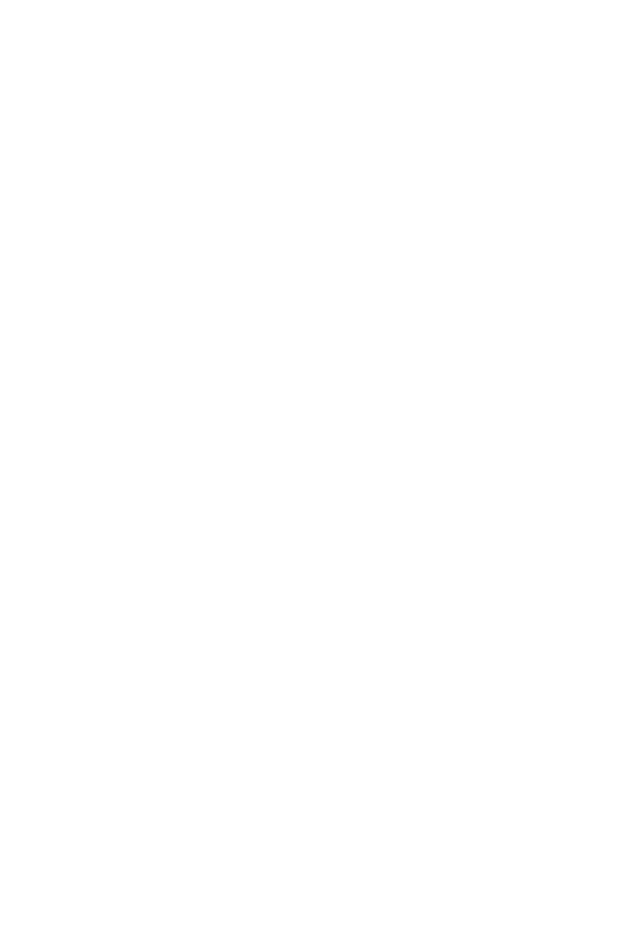
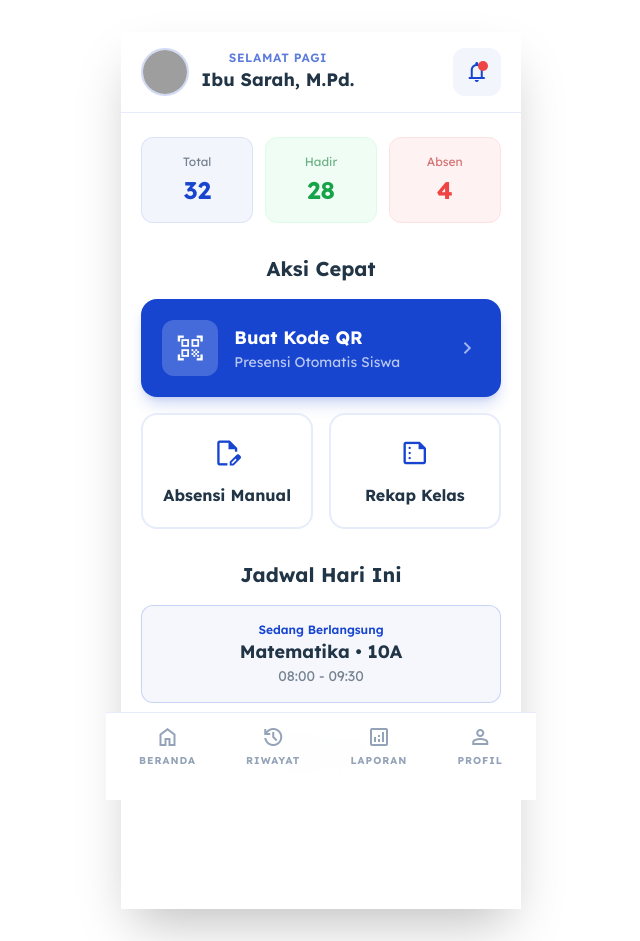
Before and after one commit to egisaputra1784/FE-SIMAKSI, a Vue app: page /guru in a window 1280 px wide. Before the commit this address had no page. Shown: the whole page, without its empty margins (319-959 px from the left). Before the commit the page ends 800 px from the top, so only its background shows below. Built offline with nearby package versions, Linux system fonts and the light colour scheme; grey boxes are pictures that could not be loaded; the HTML template or start-up script is replaced by a standard one.

Commit message:
dashboard guru

```diff
--- a/package.json
+++ b/package.json
@@ -13,7 +13,7 @@
     "vue-router": "^4.6.4"
   },
   "devDependencies": {
-    "@vitejs/plugin-vue": "^6.0.2",
+    "@vitejs/plugin-vue": "^6.0.4",
     "autoprefixer": "^10.4.24",
     "postcss": "^8.5.6",
     "tailwindcss": "^3.4.19",
--- /dev/null
+++ b/src/components/BottomNav.vue
@@ -0,0 +1,16 @@
+<template>
+  <nav
+    class="fixed bottom-0 left-1/2 -translate-x-1/2 z-50 w-full max-w-[430px]
+           flex justify-around border-t border-primary/10
+           bg-white/95 dark:bg-background-dark/95 backdrop-blur-lg px-2 py-3 pb-8">
+
+    <NavItem to="/guru" icon="home" label="Beranda" />
+    <NavItem to="/guru/riwayat" icon="history" label="Riwayat" />
+    <NavItem to="/guru/laporan" icon="analytics" label="Laporan" />
+    <NavItem to="/guru/profil" icon="person" label="Profil" />
+  </nav>
+</template>
+
+<script setup>
+import NavItem from './NavItem.vue'
+</script>
--- /dev/null
+++ b/src/components/NavItem.vue
@@ -0,0 +1,14 @@
+<template>
+  <router-link
+    :to="to"
+    class="flex flex-col items-center gap-1 text-slate-400"
+    active-class="text-primary">
+
+    <span class="material-symbols-outlined">{{ icon }}</span>
+    <span class="text-[10px] font-bold uppercase tracking-widest">{{ label }}</span>
+  </router-link>
+</template>
+
+<script setup>
+defineProps(['to', 'icon', 'label'])
+</script>
--- /dev/null
+++ b/src/components/StatCard.vue
@@ -0,0 +1,15 @@
+<template>
+  <div class="rounded-xl p-4 text-center border" :class="styleClass">
+    <p class="text-xs mb-1">{{ title }}</p>
+    <p class="text-2xl font-bold">{{ value }}</p>
+  </div>
+</template>
+
+<script setup>
+const props = defineProps(['title', 'value', 'color'])
+
+const styleClass = {
+  green: 'bg-green-50 border-green-100 text-green-600',
+  red: 'bg-red-50 border-red-100 text-red-500'
+}[props.color] || 'bg-primary/5 border-primary/10 text-primary'
+</script>
--- /dev/null
+++ b/src/layouts/LayoutMobile.vue
@@ -0,0 +1,12 @@
+<template>
+  <div class="bg-background-light dark:bg-background-dark min-h-screen flex justify-center">
+    <div class="relative w-full max-w-[430px] min-h-screen bg-white dark:bg-background-dark shadow-2xl overflow-x-hidden">
+      <slot />
+      <BottomNav />
+    </div>
+  </div>
+</template>
+
+<script setup>
+import BottomNav from '@/components/BottomNav.vue'
+</script>
--- a/src/router/index.js
+++ b/src/router/index.js
@@ -1,16 +1,27 @@
 import { createRouter, createWebHistory } from 'vue-router'
-
 import Login from '../views/login.vue'
+import DashboardGuru from '../views/guru/DashboardGuru.vue'
 
 const routes = [
+    { path: '/', redirect: '/guru' },
+
+    { path: '/login', component: Login },
+
+    { path: '/guru', component: DashboardGuru },
+
     {
-    path: '/',
-    redirect: '/login'   // 👈 langsung lempar ke login
+        path: '/guru/qr',
+        component: () => import('../views/guru/QRGuru.vue')
     },
     {
-    path: '/login',
-    component: Login
+        path: '/guru/manual',
+        component: () => import('../views/guru/ManualGuru.vue')
+    },
+    {
+        path: '/guru/rekap',
+        component: () => import('../views/guru/RekapGuru.vue')
     }
+
 ]
 
 const router = createRouter({
--- /dev/null
+++ b/src/views/guru/DashboardGuru.vue
@@ -0,0 +1,133 @@
+<template>
+  <LayoutMobile>
+    <!-- HEADER -->
+    <header
+      class="sticky top-0 z-50 flex items-center justify-between
+             bg-white/95 backdrop-blur-md
+             px-5 py-4 border-b border-primary/10">
+
+      <div class="flex items-center gap-3">
+        <!-- avatar -->
+        <div class="size-12 rounded-full overflow-hidden border-2 border-primary/20">
+          <img
+            src="https://i.pravatar.cc/100?img=47"
+            class="w-full h-full object-cover"
+          />
+        </div>
+
+        <div>
+          <p class="text-primary/70 text-xs font-semibold uppercase tracking-wider">
+            Selamat Pagi
+          </p>
+          <h2 class="text-lg font-bold">{{ guruName }}</h2>
+        </div>
+      </div>
+
+      <!-- notif -->
+      <button
+        class="relative size-12 rounded-xl bg-primary/5 text-primary flex items-center justify-center">
+        <span class="material-symbols-outlined text-2xl">notifications</span>
+        <span class="absolute top-3 right-3 size-2.5 rounded-full bg-red-500"></span>
+      </button>
+    </header>
+
+    <!-- MAIN -->
+    <main class="pb-28">
+
+      <!-- ===== STATS ===== -->
+      <section class="px-5 pt-6">
+        <div class="grid grid-cols-3 gap-3">
+
+          <div class="rounded-xl p-4 text-center bg-primary/5 border border-primary/10">
+            <p class="text-xs mb-1 opacity-60">Total</p>
+            <p class="text-2xl font-bold text-primary">32</p>
+          </div>
+
+          <div class="rounded-xl p-4 text-center bg-green-50 border border-green-100">
+            <p class="text-xs mb-1 text-green-700/60">Hadir</p>
+            <p class="text-2xl font-bold text-green-600">28</p>
+          </div>
+
+          <div class="rounded-xl p-4 text-center bg-red-50 border border-red-100">
+            <p class="text-xs mb-1 text-red-700/60">Absen</p>
+            <p class="text-2xl font-bold text-red-500">4</p>
+          </div>
+
+        </div>
+      </section>
+
+      <!-- ===== AKSI CEPAT ===== -->
+      <section class="px-5 pt-8 space-y-4">
+        <h3 class="text-xl font-bold">Aksi Cepat</h3>
+
+        <!-- QR BIG BUTTON -->
+        <button
+          @click="$router.push('/guru/qr')"
+          class="group w-full flex items-center justify-between
+                 bg-primary text-white p-5 rounded-2xl
+                 shadow-lg shadow-primary/20 active:scale-95">
+
+          <div class="flex items-center gap-4">
+            <div class="size-14 bg-white/20 rounded-xl flex items-center justify-center">
+              <span class="material-symbols-outlined text-3xl">qr_code_scanner</span>
+            </div>
+
+            <div class="text-left">
+              <p class="font-bold text-lg">Buat Kode QR</p>
+              <p class="text-sm opacity-70">Presensi Otomatis Siswa</p>
+            </div>
+          </div>
+
+          <span class="material-symbols-outlined opacity-60">chevron_right</span>
+        </button>
+
+        <!-- 2 small buttons -->
+        <div class="grid grid-cols-2 gap-4">
+
+          <button
+            @click="$router.push('/guru/manual')"
+            class="bg-white border-2 border-primary/10 rounded-2xl p-5 active:scale-95">
+
+            <span class="material-symbols-outlined text-primary text-3xl mb-3 block">
+              edit_document
+            </span>
+            <p class="font-bold">Absensi Manual</p>
+          </button>
+
+          <button
+            @click="$router.push('/guru/rekap')"
+            class="bg-white border-2 border-primary/10 rounded-2xl p-5 active:scale-95">
+
+            <span class="material-symbols-outlined text-primary text-3xl mb-3 block">
+              summarize
+            </span>
+            <p class="font-bold">Rekap Kelas</p>
+          </button>
+
+        </div>
+      </section>
+
+      <!-- ===== JADWAL ===== -->
+      <section class="px-5 pt-8 space-y-4">
+        <h3 class="text-xl font-bold">Jadwal Hari Ini</h3>
+
+        <div class="bg-primary/[0.04] border border-primary/20 rounded-xl p-4">
+          <p class="text-xs text-primary font-semibold">Sedang Berlangsung</p>
+          <p class="font-bold text-lg">Matematika • 10A</p>
+          <p class="text-sm opacity-60">08:00 - 09:30</p>
+        </div>
+
+        <div class="bg-white border rounded-xl p-4">
+          <p class="font-bold">Fisika • 11B</p>
+          <p class="text-sm opacity-60">10:00 - 11:30</p>
+        </div>
+      </section>
+
+    </main>
+  </LayoutMobile>
+</template>
+
+<script setup>
+import LayoutMobile from '@/layouts/LayoutMobile.vue'
+const guruName = 'Ibu Sarah, M.Pd.'
+</script>
--- /dev/null
+++ b/src/views/guru/ManualGuru.vue
@@ -0,0 +1,38 @@
+<template>
+  <LayoutMobile>
+    <div class="p-6 space-y-4">
+
+      <h1 class="text-xl font-bold">Absensi Manual</h1>
+
+      <div
+        v-for="s in students"
+        :key="s.id"
+        class="flex justify-between items-center bg-white p-4 rounded-xl shadow">
+
+        <span>{{ s.name }}</span>
+
+        <select class="border rounded-lg p-2">
+          <option>Hadir</option>
+          <option>Izin</option>
+          <option>Sakit</option>
+          <option>Alpha</option>
+        </select>
+      </div>
+
+      <button class="w-full bg-primary text-white p-4 rounded-xl">
+        Simpan
+      </button>
+
+    </div>
+  </LayoutMobile>
+</template>
+
+<script setup>
+import LayoutMobile from '@/layouts/LayoutMobile.vue'
+
+const students = [
+  { id: 1, name: 'Budi' },
+  { id: 2, name: 'Andi' },
+  { id: 3, name: 'Siti' }
+]
+</script>
--- /dev/null
+++ b/src/views/guru/QRGuru.vue
@@ -0,0 +1,23 @@
+<template>
+  <LayoutMobile>
+    <div class="p-6 space-y-6">
+
+      <h1 class="text-xl font-bold">Kode QR Absensi</h1>
+
+      <div class="bg-white rounded-2xl p-8 flex justify-center shadow">
+        <div class="size-48 bg-slate-200 rounded-xl flex items-center justify-center">
+          QR HERE
+        </div>
+      </div>
+
+      <button class="w-full bg-primary text-white p-4 rounded-xl">
+        Generate Ulang
+      </button>
+
+    </div>
+  </LayoutMobile>
+</template>
+
+<script setup>
+import LayoutMobile from '@/layouts/LayoutMobile.vue'
+</script>
--- /dev/null
+++ b/src/views/guru/RekapGuru.vue
@@ -0,0 +1,41 @@
+<template>
+  <LayoutMobile>
+    <div class="p-6 space-y-6">
+
+      <h1 class="text-xl font-bold">Rekap Absensi</h1>
+
+      <div class="grid grid-cols-3 gap-3">
+
+        <div class="bg-green-50 p-4 rounded-xl text-center">
+          <p class="text-sm">Hadir</p>
+          <p class="text-xl font-bold text-green-600">80%</p>
+        </div>
+
+        <div class="bg-yellow-50 p-4 rounded-xl text-center">
+          <p class="text-sm">Izin</p>
+          <p class="text-xl font-bold text-yellow-600">10%</p>
+        </div>
+
+        <div class="bg-red-50 p-4 rounded-xl text-center">
+          <p class="text-sm">Alpha</p>
+          <p class="text-xl font-bold text-red-600">10%</p>
+        </div>
+
+      </div>
+
+      <div class="space-y-3">
+        <div class="bg-white p-4 rounded-xl shadow">
+          10A • 28 hadir • 4 absen
+        </div>
+        <div class="bg-white p-4 rounded-xl shadow">
+          10B • 30 hadir • 2 absen
+        </div>
+      </div>
+
+    </div>
+  </LayoutMobile>
+</template>
+
+<script setup>
+import LayoutMobile from '@/layouts/LayoutMobile.vue'
+</script>
--- a/vite.config.js
+++ b/vite.config.js
@@ -1,7 +1,13 @@
 import { defineConfig } from 'vite'
 import vue from '@vitejs/plugin-vue'
+import { fileURLToPath, URL } from 'node:url'
 
-// https://vite.dev/config/
 export default defineConfig({
-  plugins: [vue()],
+  plugins: [vue()], // ← ini yang nyelametin hidup lu
+
+  resolve: {
+    alias: {
+      '@': fileURLToPath(new URL('./src', import.meta.url))
+    }
+  }
 })
```
Also changed, not shown: src/components/TopBarGuru.vue (added), 1 other file (tests, documents, lock files or other folders). Lines whose indentation alone changed are shown as unchanged.
